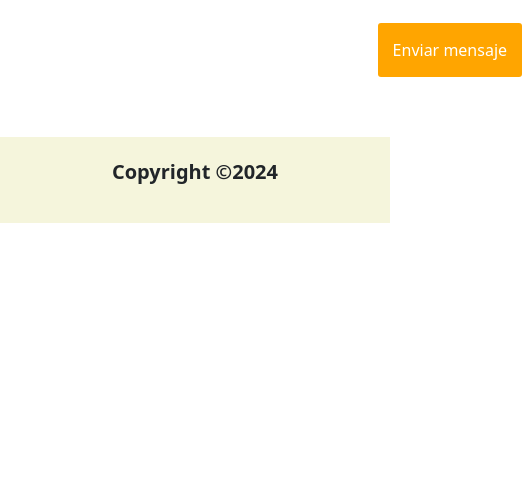
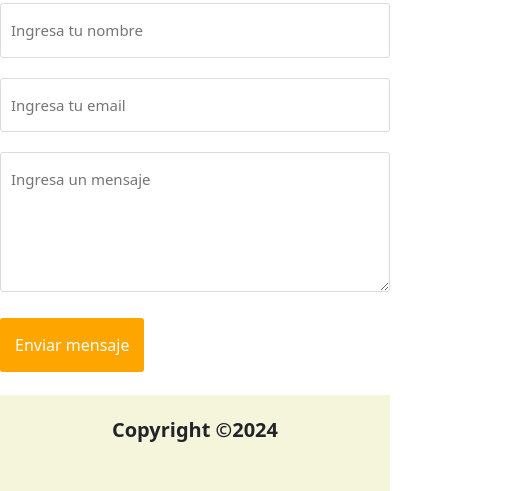
Before and after one commit to gustavomalaga97/mi-primer-repo, a plain HTML site: page pages/contacto.html in a window 390 px wide. Shown: the part 432-923 px from the top of the page, 522 px wide, since content can reach past the window. Before the commit the page ends 844 px from the top, so only its background shows below. Drawn offline with nearby package versions, Linux system fonts and the light colour scheme.

Commit message:
responsive grid

```diff
--- a/pages/contacto.html
+++ b/pages/contacto.html
@@ -6,7 +6,7 @@
     <link href="https://cdn.jsdelivr.net/npm/bootstrap@5.3.3/dist/css/bootstrap.min.css" rel="stylesheet" integrity="sha384-QWTKZyjpPEjISv5WaRU9OFeRpok6YctnYmDr5pNlyT2bRjXh0JMhjY6hW+ALEwIH" crossorigin="anonymous">
     <link rel="stylesheet" href="../styles/styles.css">
     <link rel="stylesheet" href="https://cdn.jsdelivr.net/npm/bootstrap-icons@1.11.3/font/bootstrap-icons.min.css">
-    <title>Menú</title>
+    <title>Contacto</title>
 </head>
 <body>
 <header>
--- a/styles/styles.css
+++ b/styles/styles.css
@@ -4,6 +4,12 @@
     text-decoration: none;
     list-style: none;
     box-sizing: border-box;
+
+}
+
+body{
+    position: relative;
+    overflow-x: hidden;
 }
 
 nav{
@@ -408,9 +414,12 @@ box-shadow: 7px 13px 37px #000;
     max-width: 1100px;
     margin: auto;
     display:grid;
-    grid-template-columns: repeat(2,1fr);
-    grid-gap:40px;
-    margin: 60px;
+    gap: 1rem;
+    grid-auto-flow: dense;
+    grid-auto-rows: 22rem;
+    grid-template-columns: repeat(auto-fill, minmax(min(100%,18rem), 2fr));
+    grid-gap: 3px;
+    margin-bottom: 30px;
 }
 
 .container-form h2{
@@ -473,7 +482,8 @@ box-shadow: 7px 13px 37px #000;
 
 .foorcontacto{
     padding-top: 20px;
-    padding-bottom: 20px;
+    padding-bottom: 30px;
+    margin-top:40px ;
     background-color: beige;
     text-align: center;
     font-size: 20px;
```
